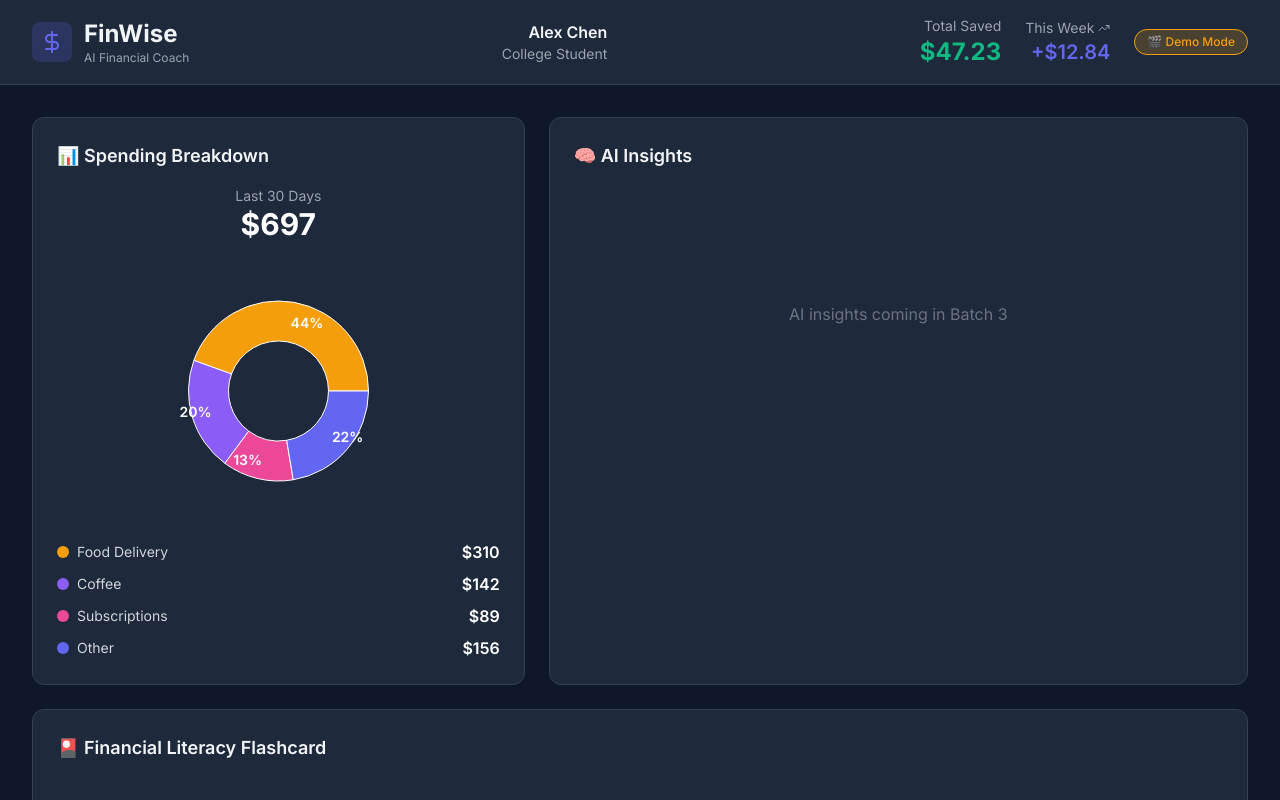
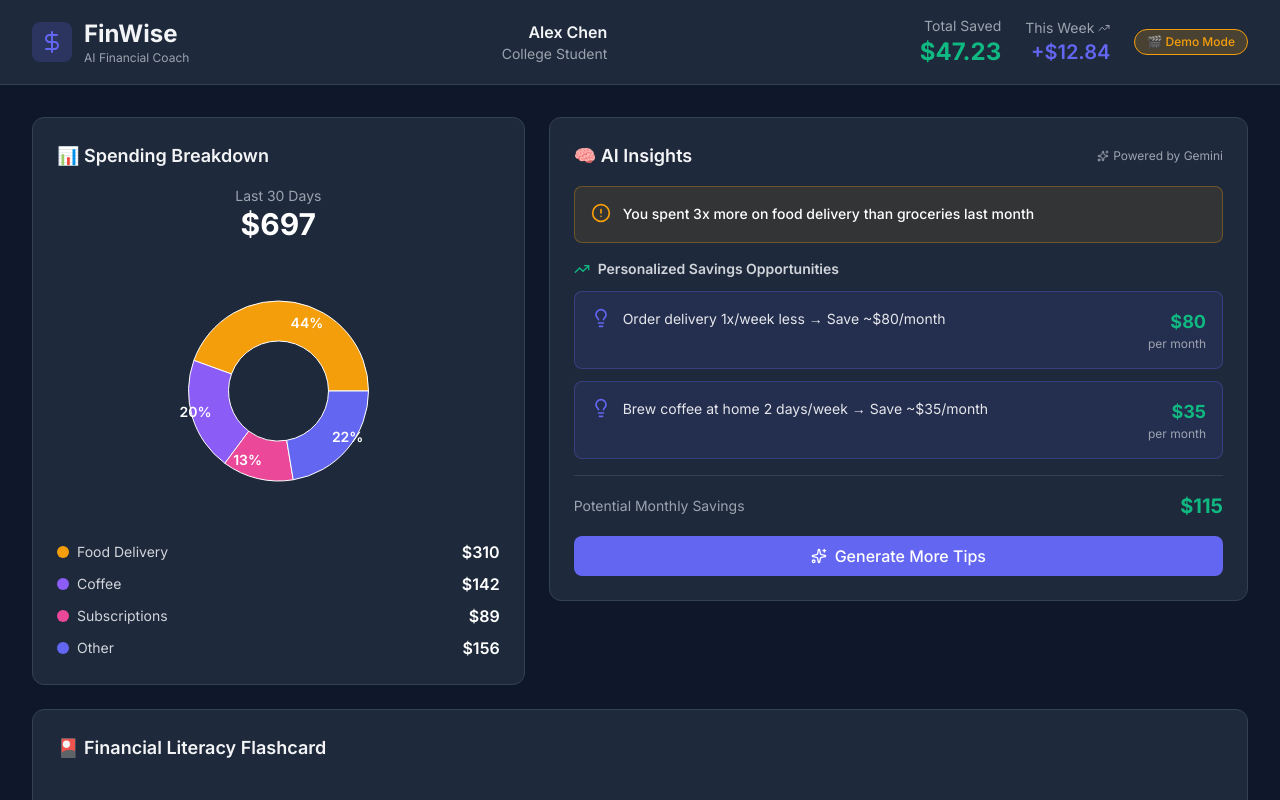
Before and after one commit to pshimanshu/SpareSense, a React (Vite) app in the folder frontend/: page / in a window 1280 px wide. Shown: the top 800 px of the page. Built offline with nearby package versions, Linux system fonts and the light colour scheme.

Commit message:
feat: add AI insights panel with savings tips

```diff
--- /dev/null
+++ b/frontend/src/components/AIInsights.jsx
@@ -0,0 +1,100 @@
+import { AlertCircle, Lightbulb, TrendingUp, Sparkles } from 'lucide-react';
+import { mockAIInsights } from '../data/mockData';
+
+export default function AIInsights() {
+  const getIcon = (type) => {
+    switch (type) {
+      case 'alert':
+        return <AlertCircle className="w-5 h-5 text-warning" />;
+      case 'tip':
+        return <Lightbulb className="w-5 h-5 text-primary" />;
+      default:
+        return <Sparkles className="w-5 h-5 text-success" />;
+    }
+  };
+
+  const getBackgroundClass = (type) => {
+    switch (type) {
+      case 'alert':
+        return 'bg-warning/10 border-warning/30';
+      case 'tip':
+        return 'bg-primary/10 border-primary/30';
+      default:
+        return 'bg-success/10 border-success/30';
+    }
+  };
+
+  return (
+    <div className="card">
+      <div className="flex items-center justify-between mb-4">
+        <h2 className="text-lg font-semibold">🧠 AI Insights</h2>
+        <div className="flex items-center gap-1 text-xs text-gray-400">
+          <Sparkles className="w-3 h-3" />
+          <span>Powered by Gemini</span>
+        </div>
+      </div>
+
+      {/* Main Alert */}
+      <div className={`rounded-lg p-4 border mb-4 ${getBackgroundClass(mockAIInsights[0].type)}`}>
+        <div className="flex items-start gap-3">
+          {getIcon(mockAIInsights[0].type)}
+          <div>
+            <p className="text-sm font-medium text-white leading-relaxed">
+              {mockAIInsights[0].message}
+            </p>
+          </div>
+        </div>
+      </div>
+
+      {/* Savings Tips */}
+      <div className="space-y-3">
+        <h3 className="text-sm font-semibold text-gray-300 flex items-center gap-2">
+          <TrendingUp className="w-4 h-4 text-success" />
+          Personalized Savings Opportunities
+        </h3>
+
+        {mockAIInsights.slice(1).map((insight, index) => (
+          <div
+            key={index}
+            className={`rounded-lg p-4 border ${getBackgroundClass(insight.type)} hover:border-primary/50 transition-colors cursor-pointer`}
+          >
+            <div className="flex items-start justify-between gap-3">
+              <div className="flex items-start gap-3 flex-1">
+                {getIcon(insight.type)}
+                <p className="text-sm text-gray-200 leading-relaxed">
+                  {insight.message}
+                </p>
+              </div>
+              {insight.savings && (
+                <div className="text-right shrink-0">
+                  <p className="text-lg font-bold text-success">
+                    ${insight.savings}
+                  </p>
+                  <p className="text-xs text-gray-400">per month</p>
+                </div>
+              )}
+            </div>
+          </div>
+        ))}
+      </div>
+
+      {/* Total Potential Savings */}
+      <div className="mt-4 pt-4 border-t border-dark-border">
+        <div className="flex items-center justify-between">
+          <span className="text-sm text-gray-400">Potential Monthly Savings</span>
+          <span className="text-xl font-bold text-success">
+            ${mockAIInsights
+              .filter(i => i.savings)
+              .reduce((sum, i) => sum + i.savings, 0)}
+          </span>
+        </div>
+      </div>
+
+      {/* Action Button */}
+      <button className="w-full mt-4 btn-primary flex items-center justify-center gap-2">
+        <Sparkles className="w-4 h-4" />
+        Generate More Tips
+      </button>
+    </div>
+  );
+}
--- a/frontend/src/pages/Dashboard.jsx
+++ b/frontend/src/pages/Dashboard.jsx
@@ -1,6 +1,7 @@
 import { useState } from 'react';
 import Header from '../components/Header';
 import SpendingChart from '../components/SpendingChart';
+import AIInsights from '../components/AIInsights';
 import { mockUser } from '../data/mockData';
 
 export default function Dashboard() {
@@ -16,16 +17,14 @@ export default function Dashboard() {
 
       <main className="max-w-7xl mx-auto px-8 py-8">
         <div className="grid grid-cols-12 gap-6">
-          {/* Spending Chart - Now functional! */}
+          {/* Spending Chart */}
           <div className="col-span-5">
             <SpendingChart />
           </div>
 
-          <div className="col-span-7 card">
-            <h2 className="text-lg font-semibold mb-4">🧠 AI Insights</h2>
-            <div className="h-64 flex items-center justify-center text-gray-500">
-              AI insights coming in Batch 3
-            </div>
+          {/* AI Insights - Now functional! */}
+          <div className="col-span-7">
+            <AIInsights />
           </div>
 
           <div className="col-span-12 card">
```
